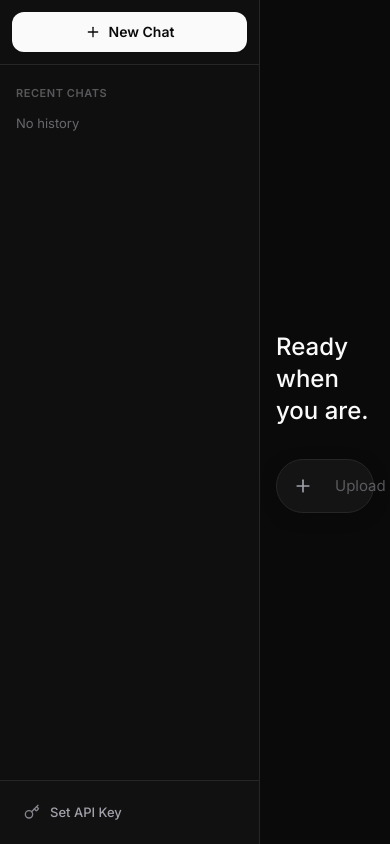
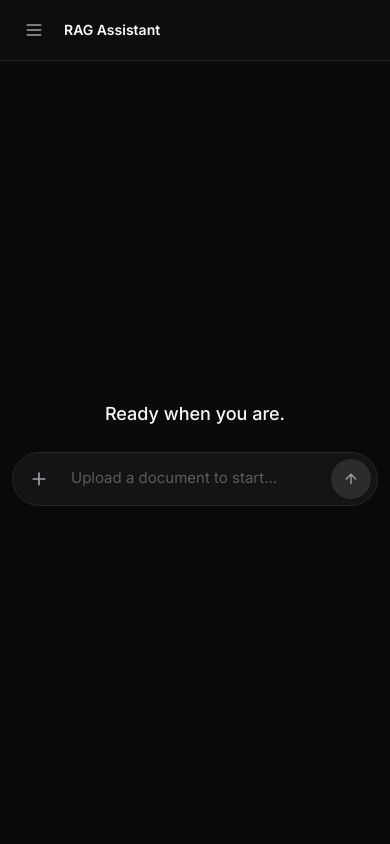
Before and after one commit to anzydev/RAG, a React (Vite) app: page / in a window 390 px wide. Built offline with nearby package versions, Linux system fonts and the light colour scheme.

Commit message:
fixed the mobile width issue

```diff
--- a/src/App.tsx
+++ b/src/App.tsx
@@ -14,7 +14,8 @@ import {
   Key,
   Check,
   Trash2,
-  MessageSquare
+  MessageSquare,
+  Menu
 } from "lucide-react";
 
 // ---- Helpers ----
@@ -79,6 +80,9 @@ export default function App() {
   const [showApiKeyModal, setShowApiKeyModal] = useState(false);
   const [apiKeyInput, setApiKeyInput] = useState("");
   const [saveToLocal, setSaveToLocal] = useState(true);
+
+  // Mobile sidebar
+  const [sidebarOpen, setSidebarOpen] = useState(false);
 
   // Input
   const [inputValue, setInputValue] = useState("");
@@ -372,19 +376,39 @@ export default function App() {
         className="hidden"
       />
 
+      {/* ===== MOBILE SIDEBAR OVERLAY ===== */}
+      {sidebarOpen && (
+        <div
+          className="fixed inset-0 bg-black/50 backdrop-blur-sm z-40 md:hidden"
+          onClick={() => setSidebarOpen(false)}
+        />
+      )}
+
       {/* ===== SIDEBAR ===== */}
-      <div className="w-[260px] bg-surface/50 border-r border-border flex flex-col shrink-0 transition-all duration-300">
-        <div className="p-3 border-b border-border">
+      <div className={cn(
+        "w-[260px] bg-surface/50 border-r border-border flex flex-col shrink-0 transition-all duration-300",
+        "fixed inset-y-0 left-0 z-50 md:static md:z-auto",
+        sidebarOpen ? "translate-x-0" : "-translate-x-full md:translate-x-0"
+      )}>
+        <div className="p-3 border-b border-border flex items-center gap-2">
           <button
             onClick={() => {
                setActiveThreadId(null);
                setShowSummary(false);
                setSummary(null);
+               setSidebarOpen(false);
             }}
-            className="w-full flex items-center justify-center gap-2 px-3 py-2.5 bg-text-primary text-background rounded-xl text-sm font-semibold hover:opacity-90 transition-opacity shadow-sm"
+            className="flex-1 flex items-center justify-center gap-2 px-3 py-2.5 bg-text-primary text-background rounded-xl text-sm font-semibold hover:opacity-90 transition-opacity shadow-sm"
           >
             <Plus className="w-4 h-4" />
             New Chat
+          </button>
+          {/* Close sidebar button (mobile only) */}
+          <button
+            onClick={() => setSidebarOpen(false)}
+            className="md:hidden w-10 h-10 rounded-xl flex items-center justify-center text-text-secondary hover:text-text-primary hover:bg-white/5 transition-colors shrink-0"
+          >
+            <X className="w-5 h-5" />
           </button>
         </div>
         <div className="flex-1 overflow-y-auto px-2 py-4 space-y-1 custom-scrollbar">
@@ -395,7 +419,7 @@ export default function App() {
           {threads.map((t) => (
             <button
               key={t.id}
-              onClick={() => setActiveThreadId(t.id)}
+              onClick={() => { setActiveThreadId(t.id); setSidebarOpen(false); }}
               className={cn(
                 "w-full flex items-center justify-between group px-3 py-2.5 rounded-xl text-[13px] transition-all",
                 activeThreadId === t.id
@@ -438,11 +462,23 @@ export default function App() {
       </div>
 
       {/* ===== MAIN CONTENT View ===== */}
-      <main className="flex-1 flex flex-col min-w-0 bg-background">
+      <main className="flex-1 flex flex-col min-w-0 bg-background w-full">
+        {/* Mobile top bar with hamburger */}
+        <div className="md:hidden flex items-center gap-3 px-4 py-3 border-b border-border bg-surface/30 shrink-0">
+          <button
+            onClick={() => setSidebarOpen(true)}
+            className="w-9 h-9 rounded-xl flex items-center justify-center text-text-secondary hover:text-text-primary hover:bg-white/5 transition-colors"
+          >
+            <Menu className="w-5 h-5" />
+          </button>
+          <h1 className="text-sm font-semibold text-text-primary truncate">
+            {activeThread?.title || "RAG Assistant"}
+          </h1>
+        </div>
         {!hasMessages && !showSummary ? (
           /* ========== LANDING VIEW ========== */
-          <div className="flex-1 flex flex-col items-center justify-center px-4">
-            <h1 className="text-2xl font-medium text-text-primary mb-8 animate-fade-in relative">
+          <div className="flex-1 flex flex-col items-center justify-center px-3 sm:px-4">
+            <h1 className="text-lg sm:text-2xl font-medium text-text-primary mb-6 sm:mb-8 animate-fade-in relative text-center px-2">
               {docsLoaded ? `${filenames.length} file${filenames.length !== 1 ? "s" : ""} ready. Ask anything.` : "Ready when you are."}
             </h1>
 
@@ -510,7 +546,7 @@ export default function App() {
         ) : (
           /* ========== CHAT VIEW ========== */
           <>
-            <div className="flex-1 overflow-y-auto px-4 py-8 custom-scrollbar">
+            <div className="flex-1 overflow-y-auto px-3 sm:px-4 py-4 sm:py-8 custom-scrollbar">
               <div className="max-w-3xl mx-auto space-y-6">
                 {/* Summary panel */}
                 {showSummary && summary && (
@@ -542,7 +578,7 @@ export default function App() {
             </div>
 
             {/* ---- Bottom input bar ---- */}
-            <div className="w-full bg-gradient-to-t from-background via-background/95 to-transparent pt-6 pb-6 px-4">
+            <div className="w-full bg-gradient-to-t from-background via-background/95 to-transparent pt-4 pb-4 sm:pt-6 sm:pb-6 px-3 sm:px-4">
               <div className="max-w-3xl mx-auto">
                 <div className="flex items-end bg-surface border border-border rounded-2xl px-2 py-2 transition-colors focus-within:border-border-hover shadow-lg">
                   {/* + button */}
--- a/src/components/ui/chat-message.tsx
+++ b/src/components/ui/chat-message.tsx
@@ -21,14 +21,14 @@ export function ChatMessage({ role, content, sources, isLoading }: ChatMessagePr
   return (
     <div
       className={cn(
-        "flex gap-3 animate-slide-up",
+        "flex gap-2 sm:gap-3 animate-slide-up",
         isUser ? "flex-row-reverse" : "flex-row"
       )}
     >
       {/* Avatar */}
       <div
         className={cn(
-          "flex-shrink-0 w-8 h-8 rounded-xl flex items-center justify-center text-sm",
+          "flex-shrink-0 w-7 h-7 sm:w-8 sm:h-8 rounded-xl flex items-center justify-center text-sm",
           isUser
             ? "bg-accent/15 text-accent"
             : "bg-emerald-500/15 text-emerald-400"
@@ -40,7 +40,7 @@ export function ChatMessage({ role, content, sources, isLoading }: ChatMessagePr
       {/* Message bubble */}
       <div
         className={cn(
-          "max-w-[80%] rounded-2xl px-4 py-3 text-sm",
+          "max-w-[90%] sm:max-w-[80%] rounded-2xl px-3 sm:px-4 py-2.5 sm:py-3 text-sm",
           isUser
             ? "bg-accent/10 border border-accent/20 text-text-primary"
             : "bg-surface border border-border text-text-primary"
--- a/src/index.css
+++ b/src/index.css
@@ -121,3 +121,38 @@ body {
 
 .typing-dot:nth-child(2) { animation-delay: 0.2s; }
 .typing-dot:nth-child(3) { animation-delay: 0.4s; }
+
+/* ---- Mobile Responsive Adjustments ---- */
+@media (max-width: 767px) {
+  /* Markdown content: slightly smaller on mobile */
+  .markdown-content h1 { font-size: 1.125rem; }
+  .markdown-content h2 { font-size: 1rem; }
+  .markdown-content h3 { font-size: 0.9375rem; }
+
+  .markdown-content p {
+    line-height: 1.6;
+  }
+
+  .markdown-content pre {
+    padding: 0.75em;
+    font-size: 0.8em;
+  }
+
+  .markdown-content ul,
+  .markdown-content ol {
+    padding-left: 1.25em;
+  }
+
+  /* Hide scrollbar on mobile (touch scrolling is default) */
+  ::-webkit-scrollbar {
+    width: 0;
+    height: 0;
+  }
+}
+
+/* Safe area insets for notched devices */
+@supports (padding: env(safe-area-inset-bottom)) {
+  .pb-safe {
+    padding-bottom: env(safe-area-inset-bottom);
+  }
+}
--- a/vite.config.ts
+++ b/vite.config.ts
@@ -10,6 +10,7 @@ export default defineConfig({
     },
   },
   server: {
+    host: true,
     proxy: {
       "/api": {
         target: "http://localhost:3001",
```
Also changed, not shown: index.html (+1 -1 lines).
